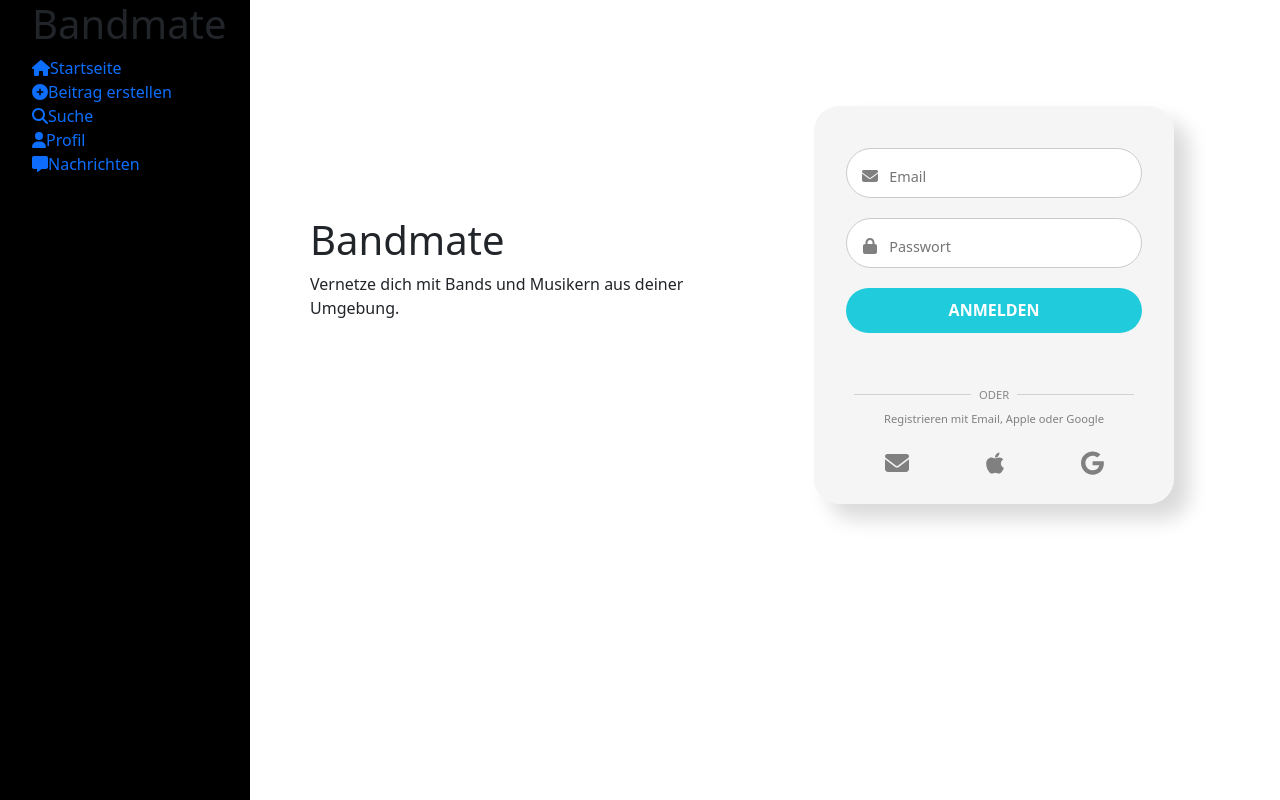
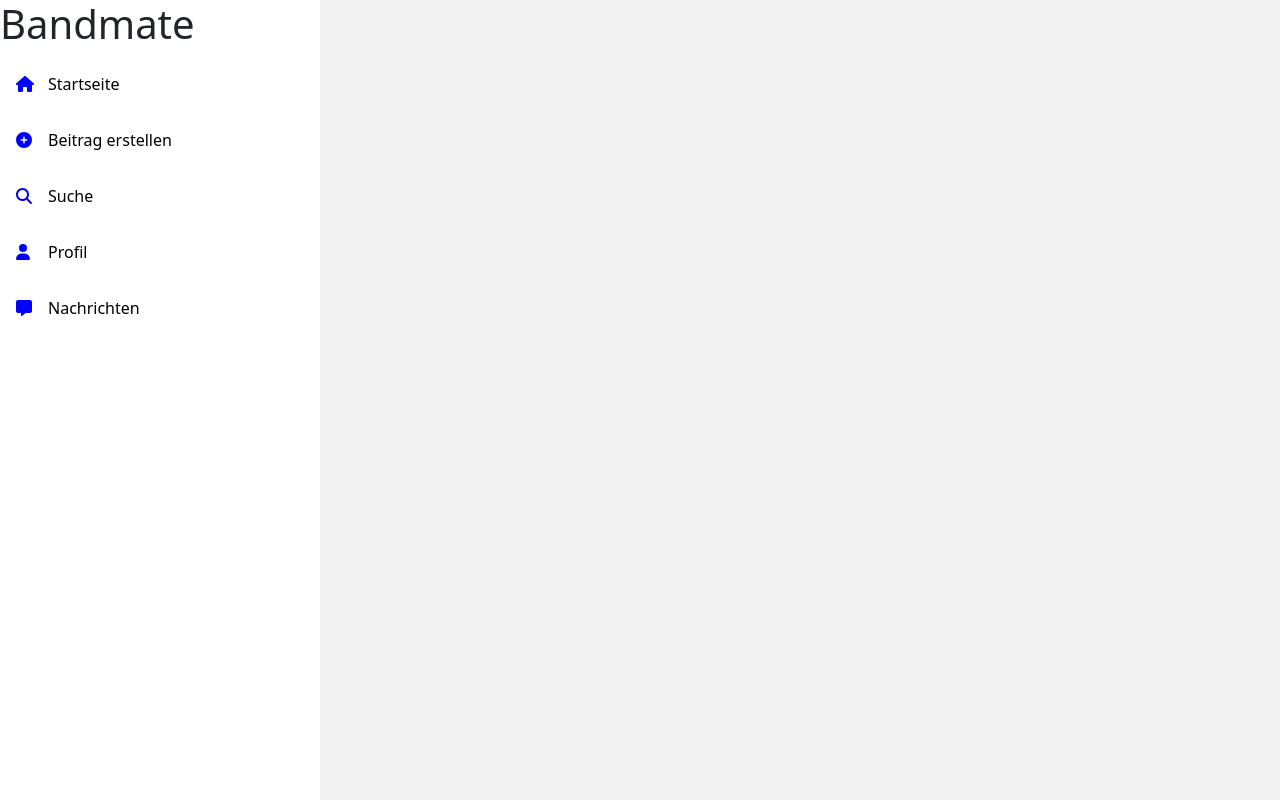
Before and after one commit to KarstenKrause/bandmate-web, a React (Create React App) app: page /auth in a window 1280 px wide. Built offline with nearby package versions, Linux system fonts and the light colour scheme.

Commit message:
added sidebar styles and home page styles

```diff
--- a/src/App.tsx
+++ b/src/App.tsx
@@ -5,24 +5,16 @@ import Sidebar from "./components/sidebar/Sidebar";
 import { RoutePath, routes } from "./components/sidebar/Routes";
 import AuthenticationPage from "./pages/auth/Authentication";
 
-
 export interface IApplicationProps {}
 
 const App: React.FunctionComponent<IApplicationProps> = (props) => {
   let isLoggedIn = true;
 
-  let sideBar;
-
-  if(isLoggedIn) {
-    sideBar = <Sidebar></Sidebar>
-  }
-
-  return (
+  let loggedInContainer = (
     <div className="main-container">
       <BrowserRouter>
-        {sideBar}
+        <Sidebar></Sidebar>
         <Routes>
-          <Route path="/auth" element={<AuthenticationPage />}></Route>;
           {routes.map((route) => (
             <Route
               index={RoutePath.HOME === route.path}
@@ -35,6 +27,30 @@ const App: React.FunctionComponent<IApplicationProps> = (props) => {
       </BrowserRouter>
     </div>
   );
+
+  let loggedOutContainer = (
+    <BrowserRouter>
+      <Routes>
+        <Route path="/auth" element={<AuthenticationPage />}></Route>
+      </Routes>
+    </BrowserRouter>
+  );
+
+  let mainContainer;
+
+  if(isLoggedIn) {
+    mainContainer = loggedInContainer;
+  } else {
+    mainContainer = loggedOutContainer;
+  }
+
+
+
+  return (
+    <div>
+      {mainContainer}
+    </div>
+  );
 };
 
 export default App;
--- a/src/components/sidebar/Sidebar.scss
+++ b/src/components/sidebar/Sidebar.scss
@@ -1,15 +1,36 @@
 
 .sidebar {
-  width: 250px;
+  width: 25%;
   height: 100vh;
-  background-color: black;
+  background-color: white;
   display: flex;
   flex-direction: column;
   position: sticky;
-  margin-right: 1rem;
-  padding-left: 2rem;
 }
 
 .link {
   text-decoration: none;
+  display: flex;
+  flex-direction: row;
+  margin: 0.5rem;
+  padding: 0.5rem;
+  transition: all 0.5s;
+
+  &:hover {
+    background-color: rgb(242, 242, 242);
+  }
 }
+
+.menu-icon {
+  width: 1rem;
+  height: 1rem;
+  margin-right: 1rem;
+  color: blue;
+
+
+}
+
+.menu-text {
+  color: black;
+
+}
--- a/src/components/sidebar/Sidebar.tsx
+++ b/src/components/sidebar/Sidebar.tsx
@@ -1,4 +1,3 @@
-
 import React, { useMemo } from "react";
 import { Link, matchPath, NavLink, useLocation } from "react-router-dom";
 import "./Sidebar.scss";
@@ -27,10 +26,8 @@ const Sidebar: React.FunctionComponent<SidebarProps> = () => {
           className="link"
           aria-activedescendant="active"
         >
-          <div>
-            <span className="menu-icon">{item.icon}</span>
-            <span className="link-text">{item.name}</span>
-          </div>
+          <div className="menu-icon"> {item.icon}</div>
+          <div className="menu-text">{item.name}</div>
         </NavLink>
       ))}
     </div>
--- a/src/pages/auth/Authentication.tsx
+++ b/src/pages/auth/Authentication.tsx
@@ -21,7 +21,7 @@ const AuthenticationPage: React.FunctionComponent<IAuthPageProps> = (props) => {
   };
 
   return (
-    <main>
+    <div className="auth-content">
       <div className="container">
         <aside>
           <div className="content-container">
@@ -57,7 +57,7 @@ const AuthenticationPage: React.FunctionComponent<IAuthPageProps> = (props) => {
           ></RegistrationModal>
         </div>
       </div>
-    </main>
+    </div>
   );
 };
 
--- a/src/pages/auth/style/authentication.scss
+++ b/src/pages/auth/style/authentication.scss
@@ -30,7 +30,7 @@ $screen-large: 1200px;
   }
 }
 
-main {
+.auth-content {
   display: flex;
   flex-direction: column;
   justify-content: flex-start;
--- a/src/pages/home/Home.tsx
+++ b/src/pages/home/Home.tsx
@@ -1,4 +1,5 @@
 import React from 'react'
+import "./home.scss"
 
 export interface IHomePageProps {
 
@@ -6,8 +7,10 @@ export interface IHomePageProps {
 
 const HomePage: React.FunctionComponent<IHomePageProps> = (props) => {
     return (
-        <h1>Home</h1>
-     );
+      <div className="home-container">
+        <h1>Beiträge</h1>
+      </div>
+    );
 }
 
 export default HomePage;
--- /dev/null
+++ b/src/pages/home/home.scss
@@ -0,0 +1,6 @@
+.home-container {
+    display: flex;
+    justify-content: flex-start;
+    flex-direction: column;
+    align-items: center;
+}
--- a/src/styles/App.scss
+++ b/src/styles/App.scss
@@ -1,4 +1,5 @@
 .main-container {
     display: flex;
-
+    justify-content: flex-start;
+    background-color: rgb(242, 242, 242);
 }
```
